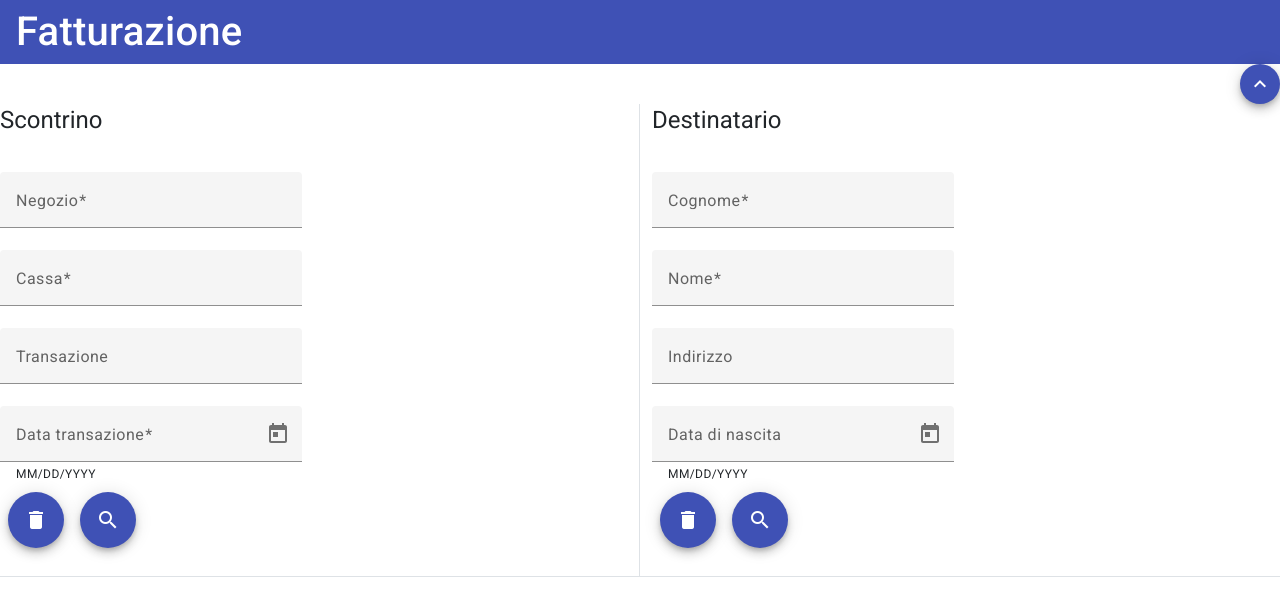
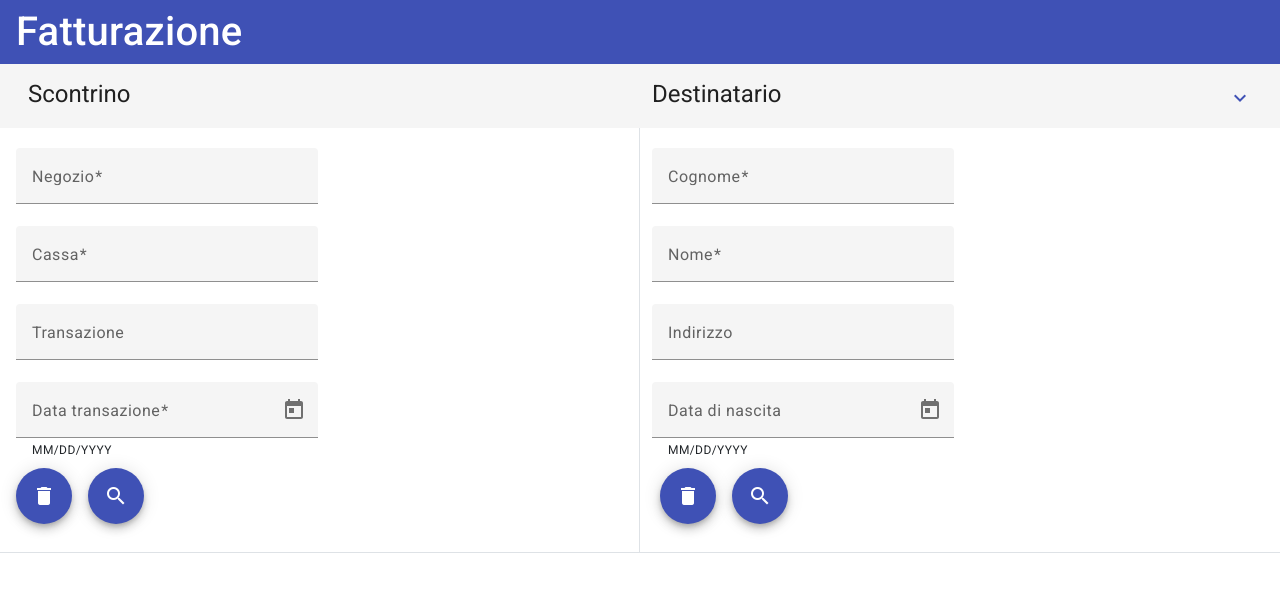
Before and after one commit to michaellaros/fatturazione, an Angular app: page / in a window 1280 px wide. Shown: the top 616 px of the page. Built offline with nearby package versions, Linux system fonts and the light colour scheme.

Commit message:
align text and buttons

```diff
--- a/src/app/app.component.html
+++ b/src/app/app.component.html
@@ -1,23 +1,25 @@
 
   <mat-toolbar color="primary"><span class="centro" style="font-size: 200%;">Fatturazione</span></mat-toolbar>
     <div class="row" >
-      <div class=" col-md-12 d-flex justify-content-end">
-
-      <button mat-mini-fab matTooltip="Primary" color="primary" type="submit" class="btn btn-primary" (click)="toggleData(); rotate()">
-        <mat-icon [@rotatedState]='state'>expand_less</mat-icon>
-      </button>
-
+      <div class=" col-md-12">
+      <mat-toolbar color="secondary">
+        <div class = "container"> <h1 class="mb-1">Scontrino</h1></div>
+        <div class = "container"> <h1 class="mb-1 ms-4">Destinatario</h1></div>
+          <button mat-icon-button matTooltip="Primary " color="primary" type="submit" class="btn btn-primary ms-auto" (click)="toggleData(); rotate()">
+            <mat-icon [@rotatedState]='state'>expand_more</mat-icon>
+          </button>
+      </mat-toolbar>
     </div>
     </div>
   <!-- <div class="container"> -->
     <div *ngIf = "toDisplay">
       <div class="row" >
         <div class=" col-md-6 border-end border-bottom" >
-            <h1 class="titolo">Scontrino</h1>
+
             <app-filtro-ricevuta (childEvent)="SetRicevuta($event)" class="container"></app-filtro-ricevuta>
         </div>
       <div class=" col-md-6  border-bottom">
-              <h1 class="titolo" >Destinatario</h1>
+
               <app-filtro-clienti (childEvent)="cliente = $event" class="container"></app-filtro-clienti>
       </div>
     </div>
--- a/src/app/components/filtro-ricevuta/filtro-ricevuta.component.html
+++ b/src/app/components/filtro-ricevuta/filtro-ricevuta.component.html
@@ -2,28 +2,28 @@
         <div class="col-sm-6">
             <form [formGroup]="form" id="form" (ngSubmit)="RicercaRicevuta()">
             <div class="row">
-                <mat-form-field appearance="fill">
+                <mat-form-field class="ms-3" appearance="fill">
                     <mat-label>Negozio</mat-label>
                     <input matInput formControlName="negozio">
                 </mat-form-field>
             </div>
 
             <div class="row">
-                <mat-form-field appearance="fill">
+                <mat-form-field class="ms-3" appearance="fill">
                     <mat-label>Cassa</mat-label>
                     <input matInput formControlName="cassa">
                 </mat-form-field>
             </div>
 
             <div class="row">
-                <mat-form-field appearance="fill">
+                <mat-form-field class="ms-3" appearance="fill">
                     <mat-label>Transazione</mat-label>
                     <input matInput  formControlName="transazione">
                 </mat-form-field>
             </div>
 
             <div class="row">
-                <mat-form-field appearance="fill">
+                <mat-form-field class="ms-3" appearance="fill">
                     <mat-label>Data transazione</mat-label>
                     <input matInput  [matDatepicker]="picker" formControlName="data">
                     <mat-hint>MM/DD/YYYY</mat-hint>
@@ -32,10 +32,10 @@
                 </mat-form-field>
             </div>
 
-            <button mat-fab  color="primary" class="m-2" type="reset" >
+            <button mat-fab  color="primary" class="m-2 ms-3" type="reset" >
                 <mat-icon >delete</mat-icon>
               </button>
-              <button mat-fab  color="primary" class="m-2" type="submit" >
+              <button mat-fab  color="primary" class="m-2 " type="submit" >
                 <mat-icon>search</mat-icon>
               </button>
             </form>
```
Also changed, not shown: src/app/components/filtro-clienti/filtro-clienti.component.html (line endings or trailing spaces).
